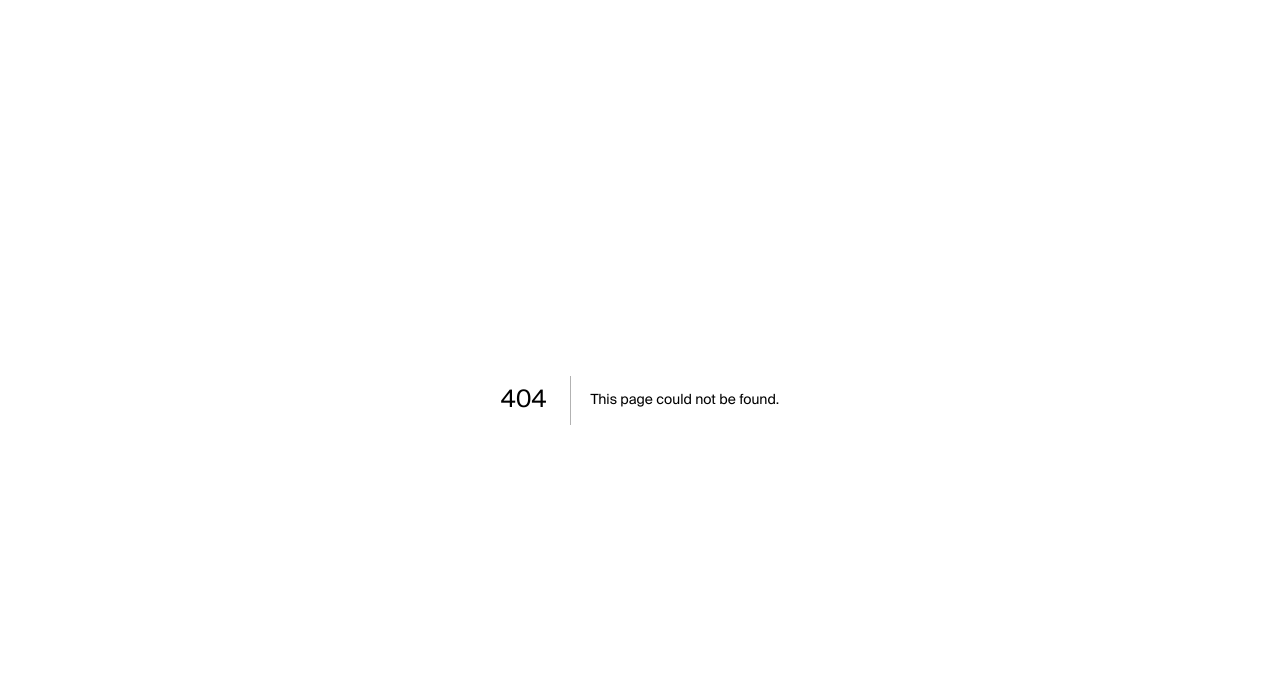
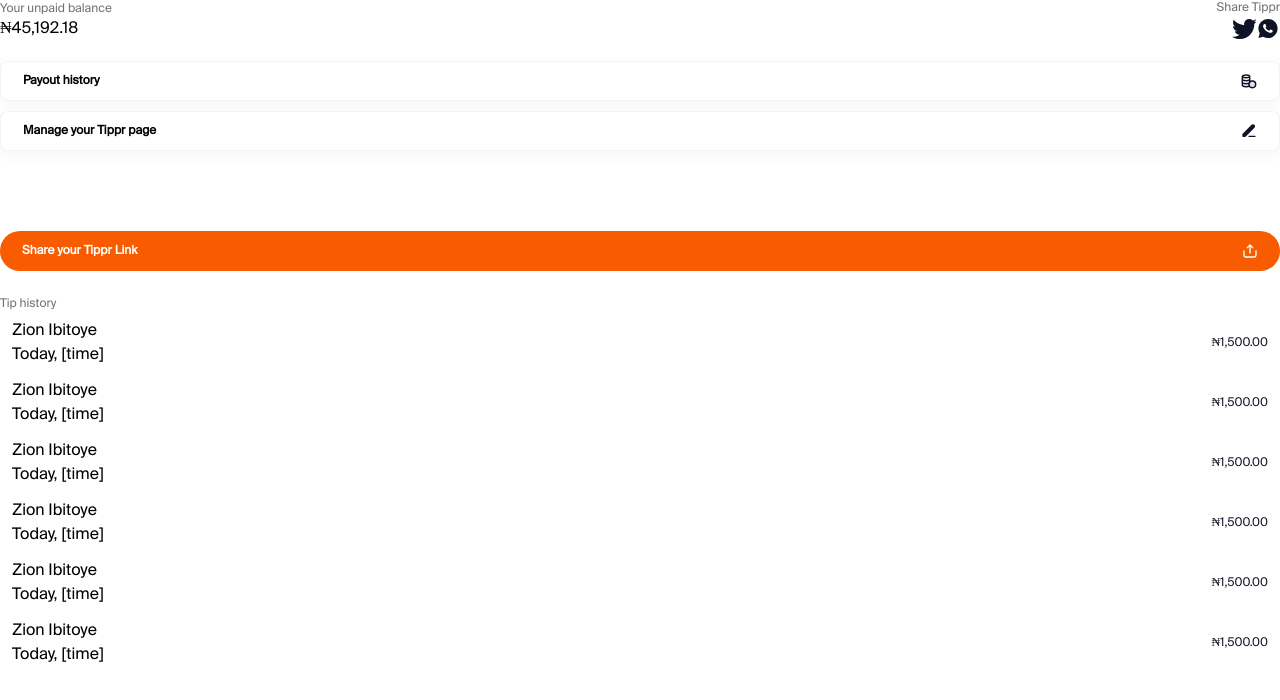
Before and after one commit to ClinkLtd/tippr-app, a Next.js app: page /payout in a window 1280 px wide. Before the commit this address had no page. Shown: the top 700 px of the page. Built offline with nearby package versions, Linux system fonts and the light colour scheme.

Commit message:
create tippr payout page

```diff
--- /dev/null
+++ b/pages/payout.js
@@ -0,0 +1,62 @@
+import React from 'react';
+
+import Buttons from 'components/forms/buttons';
+import Transactions from 'components/ui/transactions';
+
+import { useRouter } from 'next/router';
+
+import Share from 'assets/images/share-white.svg';
+import Twitter from 'assets/images/twitter-dark.svg';
+import Whatsapp from 'assets/images/whatsapp-dark.svg';
+import Coins from 'assets/images/coins-stacked.svg';
+import Edit from 'assets/images/edit-dark.svg';
+
+export default function LinkBankAccount() {
+  const router = useRouter();
+
+  return (
+    <div className={'main-container'}>
+      <div className='flex justify-between items-center mb-5'>
+        <div className='flex flex-col'>
+          <span className='text_body'>Your unpaid balance</span>
+          <span className='text_xl'>₦45,192.18</span>
+        </div>
+        <div className='flex flex-col items-end'>
+          <span className='text_body'>Share Tippr</span>
+          <div className='flex'>
+            <Twitter />
+            <Whatsapp />
+          </div>
+        </div>
+      </div>
+
+      <div className='mb-20'>
+        <Buttons
+          style='mb-2.5'
+          square={true}
+          state='auth'
+          text='Payout history'
+          Icon={Coins}
+        />
+        <Buttons
+          square={true}
+          state='auth'
+          text='Manage your Tippr page'
+          Icon={Edit}
+        />
+      </div>
+
+      <Buttons state='primary' text='Share your Tippr Link' Icon={Share} />
+
+      <div className='mt-5'>
+        <span className='text_body mb-2.5'>Tip history</span>
+        <Transactions />
+        <Transactions />
+        <Transactions />
+        <Transactions />
+        <Transactions />
+        <Transactions />
+      </div>
+    </div>
+  );
+}
```
